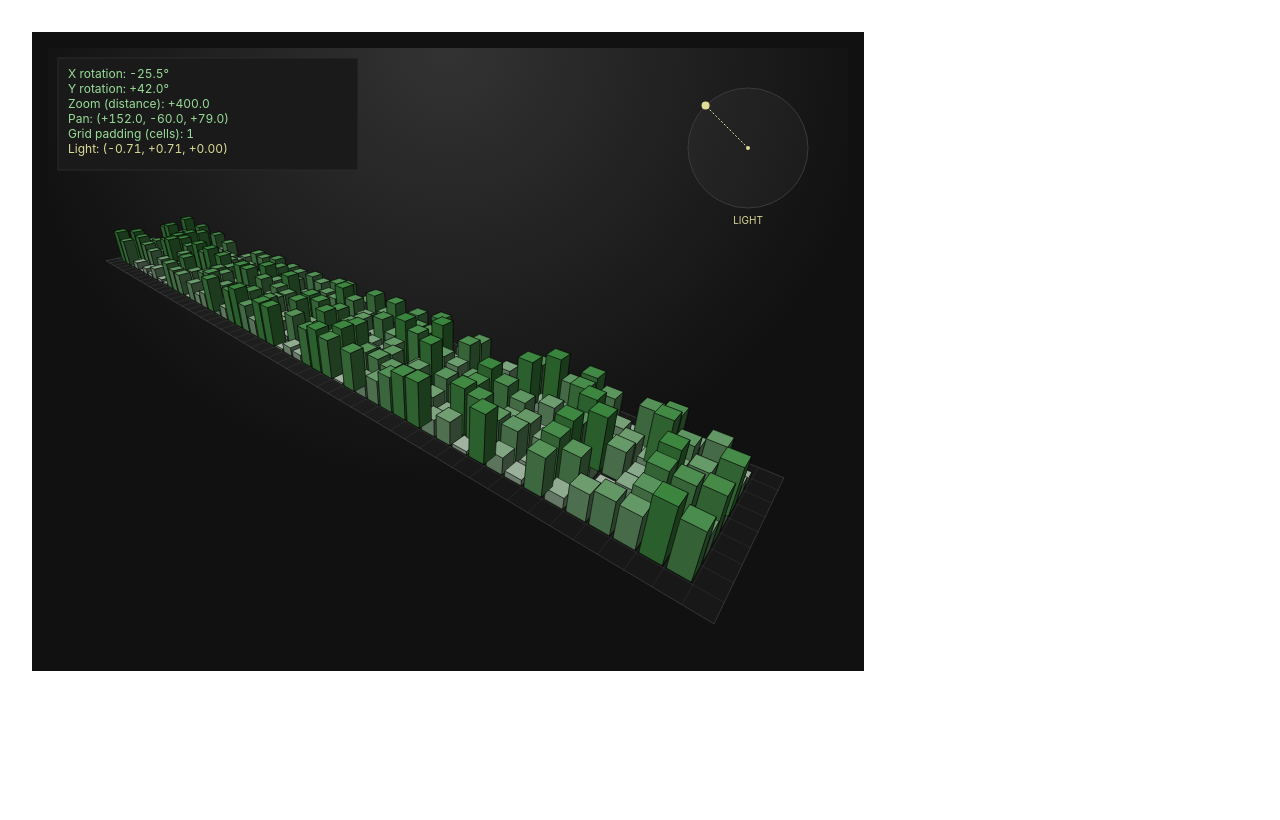
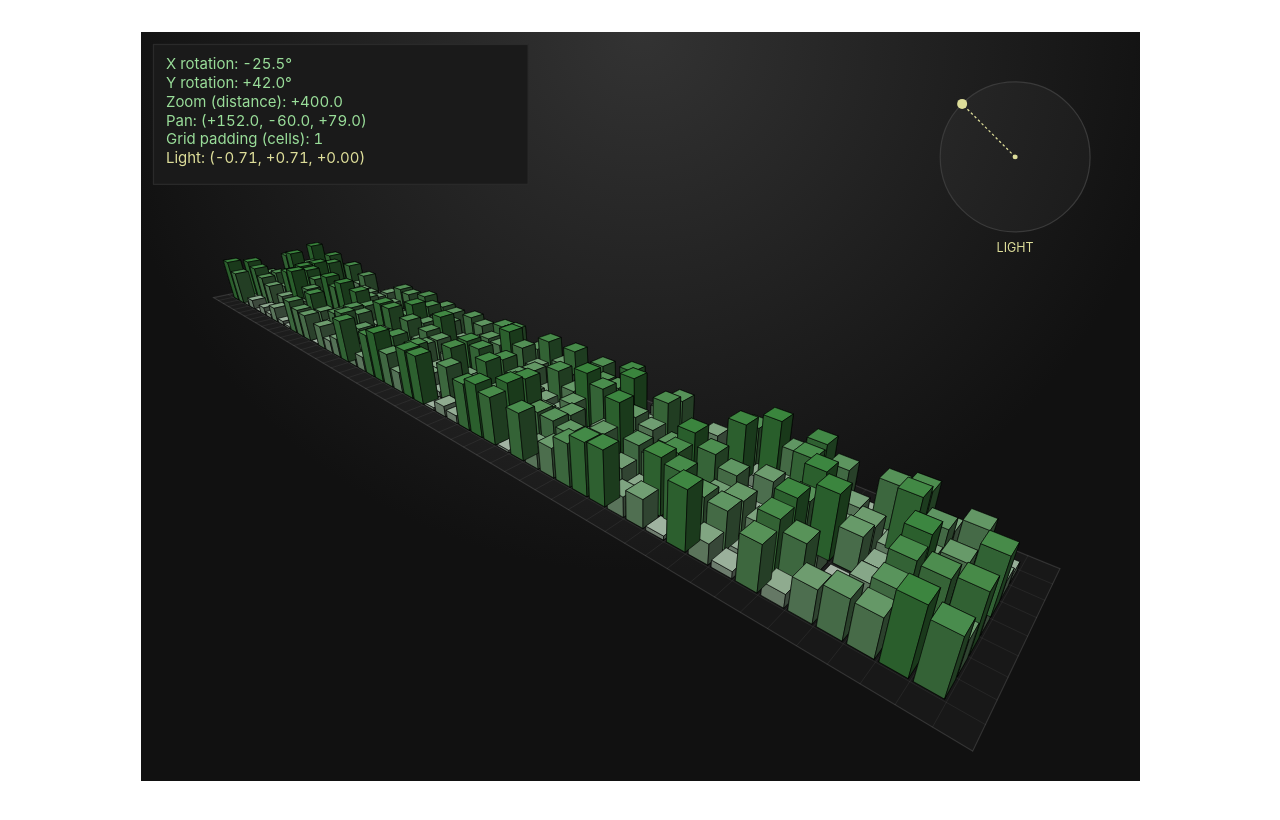
Before and after one commit to graphieros/svg-3d, a Vue app: page / in a window 1280 px wide. Built offline with nearby package versions, Linux system fonts and the light colour scheme.

Commit message:
fix: improve css layout

```diff
--- a/src/components/Scene.vue
+++ b/src/components/Scene.vue
@@ -361,10 +361,10 @@ function formatLabel(value, rounding = 0, suffix = "") {
 </script>
 
 <template>
-    <div style="display: inline-block; background: #111; padding: 16px;">
+    <div class="wrapper">
         <svg
-            :width="settings.width"
-            :height="settings.height"
+            width="100%"
+            :viewBox="`0 0 ${settings.width} ${settings.height}`"
             ref="svgRef"
             style="overflow: hidden"
             @mousedown="onMouseDown"
@@ -477,6 +477,11 @@ function formatLabel(value, rounding = 0, suffix = "") {
 </template>
 
 <style scoped>
+.wrapper {
+    max-width: 999px;
+    margin: 0 auto;
+}
+
 svg {
     user-select: none;
     touch-action: none;
```
